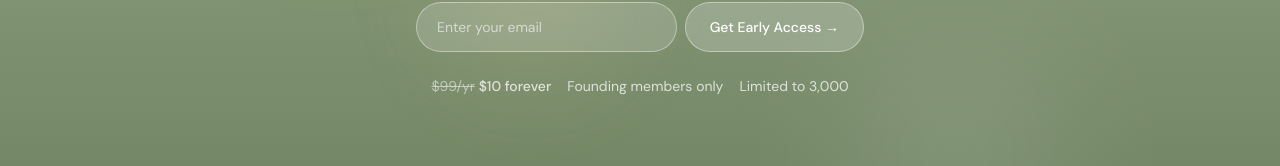
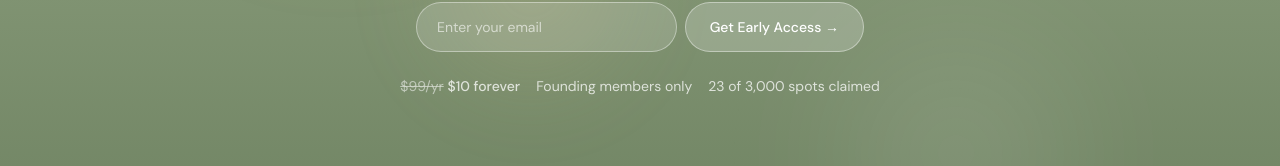
Before and after one commit to mikac444/mentiva-app, a Next.js app: page / in a window 1280 px wide. Shown: the part 496-662 px from the top of the page. Built offline with nearby package versions, Linux system fonts and the light colour scheme; no server answers.

Commit message:
update: show 23 spots claimed

```diff
--- a/components/LandingPage.tsx
+++ b/components/LandingPage.tsx
@@ -128,7 +128,7 @@ export default function LandingPage() {
               <span className="font-medium">$10 forever</span>
             </span>
             <span>Founding members only</span>
-            <span>Limited to 3,000</span>
+            <span>23 of 3,000 spots claimed</span>
           </div>
         </div>
       </main>
```
